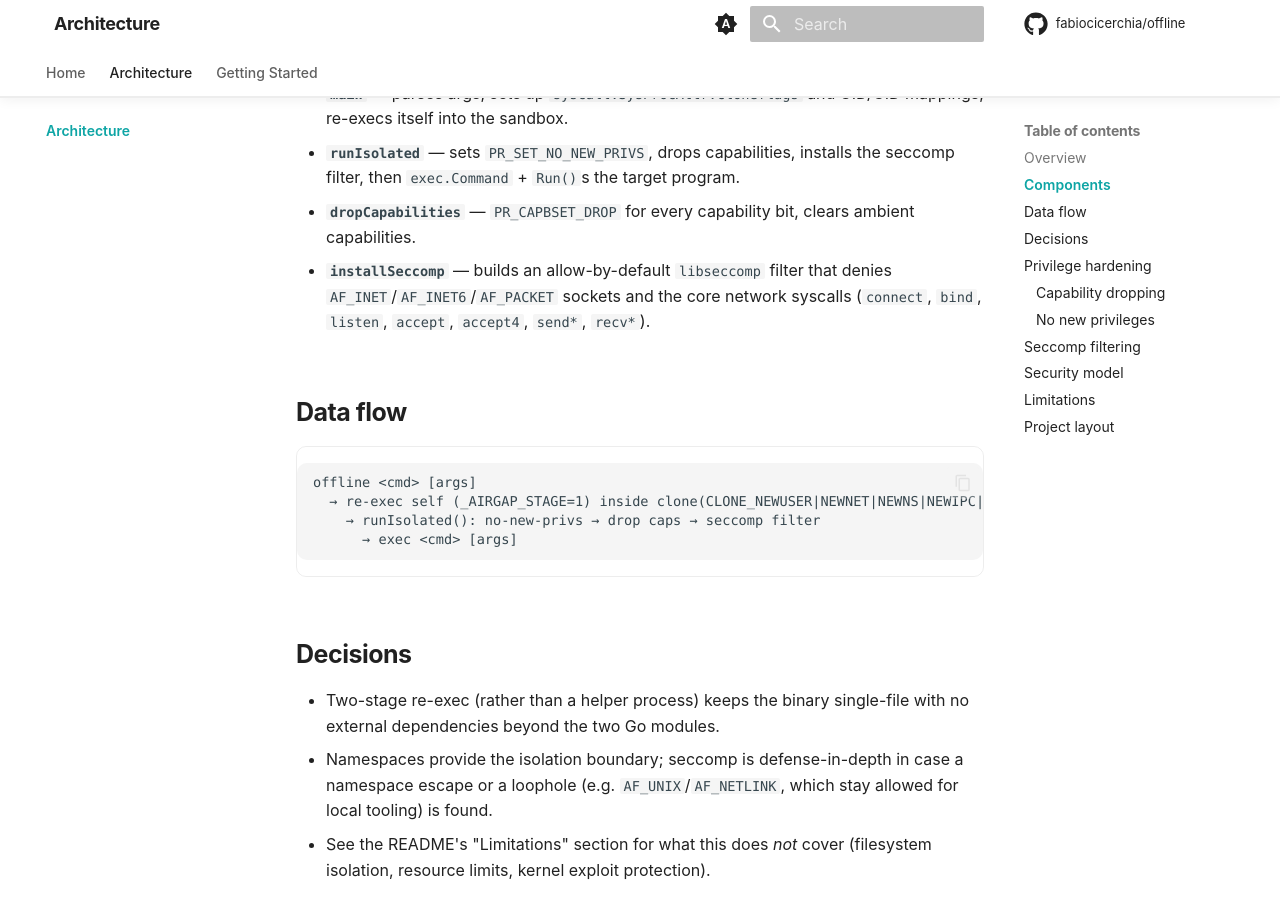
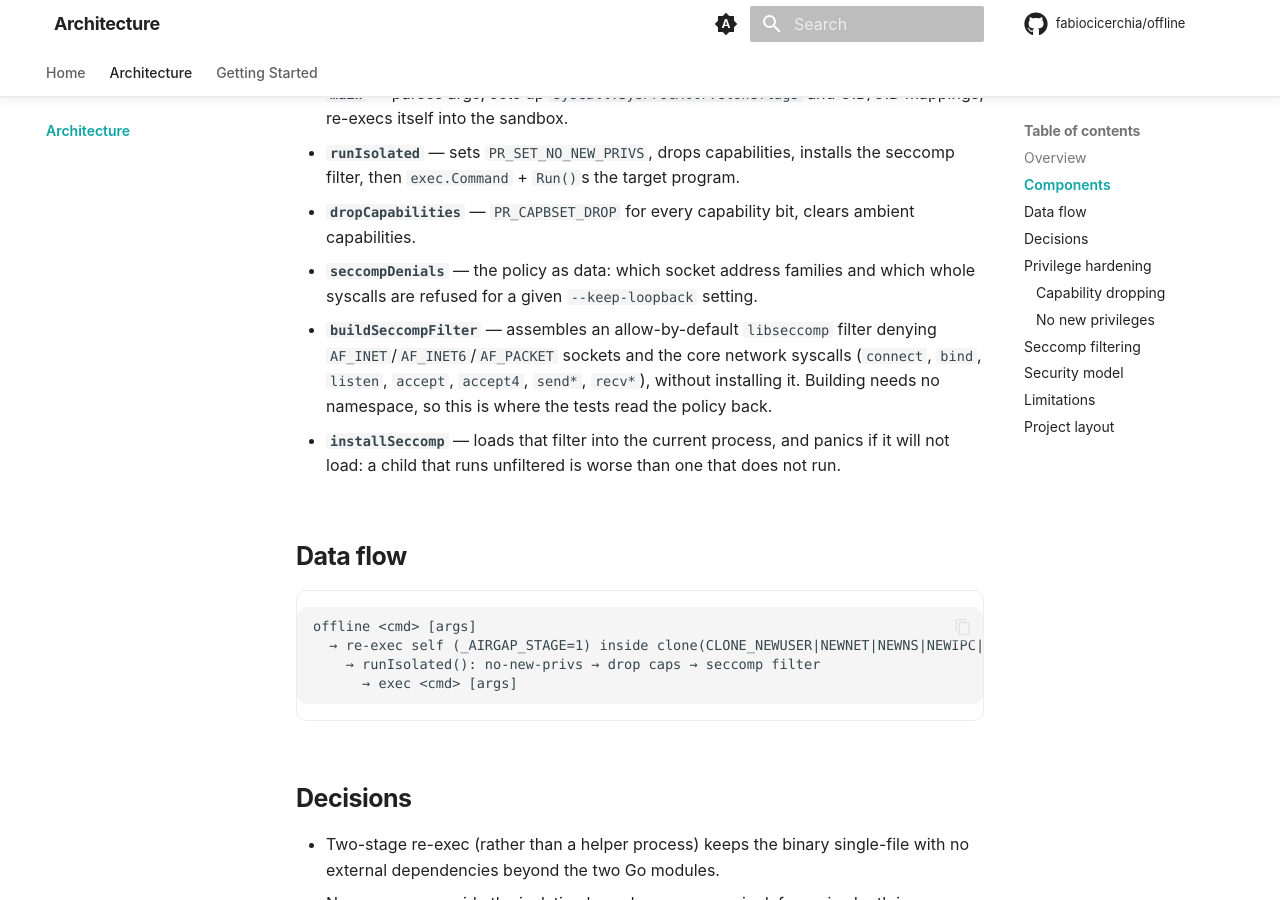
Before and after one commit to fabiocicerchia/offline, an MkDocs documentation site: the page built from docs/architecture.md, in a window 1280 px wide and 900 px high, scrolled down 595 px. Built offline with MkDocs 1.6.1 and Material for MkDocs 9.7.7, drawn with Linux system fonts in a browser that asks for light colours; comment, search, counter and statistics services are not loaded.

Commit message:
docs(DOCS): regenerate the map and name the two seccomp halves
ARCH-NOTESTS is cleared by the new suite. ARCH-NOLAYERS is left: with 0
internal import edges there is no edge a layer rule could ever reject.

Co-Authored-By: Claude Opus 5 (1M context) <noreply@anthropic.com>
Claude-Session: https://claude.ai/code/session_01FYquPM8rKJHXEEpxsbymj1

```diff
--- a/docs/architecture.md
+++ b/docs/architecture.md
@@ -24,10 +24,16 @@ env var:
   the seccomp filter, then `exec.Command` + `Run()`s the target program.
 - **`dropCapabilities`** — `PR_CAPBSET_DROP` for every capability bit, clears
   ambient capabilities.
-- **`installSeccomp`** — builds an allow-by-default `libseccomp` filter that
-  denies `AF_INET`/`AF_INET6`/`AF_PACKET` sockets and the core network
+- **`seccompDenials`** — the policy as data: which socket address families and
+  which whole syscalls are refused for a given `--keep-loopback` setting.
+- **`buildSeccompFilter`** — assembles an allow-by-default `libseccomp` filter
+  denying `AF_INET`/`AF_INET6`/`AF_PACKET` sockets and the core network
   syscalls (`connect`, `bind`, `listen`, `accept`, `accept4`, `send*`,
-  `recv*`).
+  `recv*`), without installing it. Building needs no namespace, so this is
+  where the tests read the policy back.
+- **`installSeccomp`** — loads that filter into the current process, and
+  panics if it will not load: a child that runs unfiltered is worse than one
+  that does not run.
 
 ## Data flow
 
```
Also changed, not shown: ARCHITECTURE.md (+4 -15 lines).
